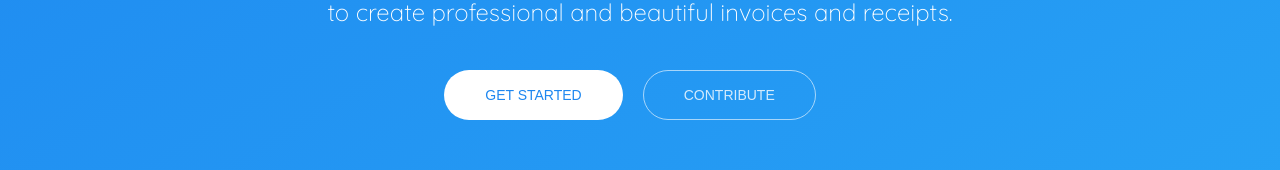
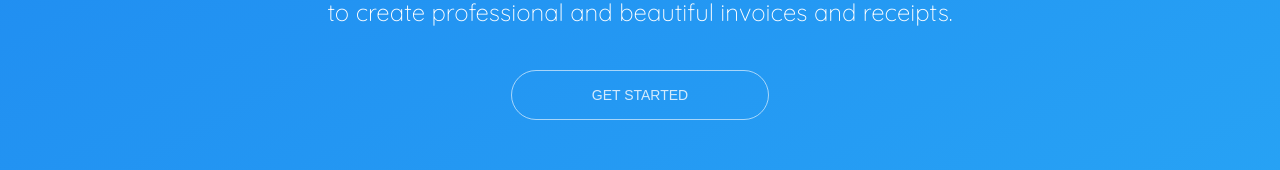
Before and after one commit to LaniJ/invoice-dragon, a Next.js app: page / in a window 1280 px wide. Shown: the part 473-643 px from the top of the page. Built offline with nearby package versions, Linux system fonts and the light colour scheme.

Commit message:
modified landing page design to remove the contribut button leading to github and links to the template selector page

```diff
--- a/src/components/Home/HomePage.jsx
+++ b/src/components/Home/HomePage.jsx
@@ -1,19 +1,20 @@
 import styles from './homePage.module.scss';
-import Header from './Header';
+import Header from '../Header/Header';
+import Link from 'next/link';
+
 
 const HomePage = () => {
   return (
     <div className={styles.wrapper}>
-      <Header />
+      {/* <Header /> */}
       <div className={styles.main}>
         <h1 className={styles.text__lead}>Invoice Generator</h1>
         <svg xmlns="http://www.w3.org/2000/svg" width="168" height="155" fill="#ffffff" viewBox="0 0 256 256"><path d="M216,40H40A16,16,0,0,0,24,56V208a8,8,0,0,0,11.58,7.15L64,200.94l28.42,14.21a8,8,0,0,0,7.16,0L128,200.94l28.42,14.21a8,8,0,0,0,7.16,0L192,200.94l28.42,14.21A8,8,0,0,0,232,208V56A16,16,0,0,0,216,40ZM176,144H80a8,8,0,0,1,0-16h96a8,8,0,0,1,0,16Zm0-32H80a8,8,0,0,1,0-16h96a8,8,0,0,1,0,16Z"></path></svg>
         <h1 className={styles.text__lead}>Invoice generator app is a quick and easy way <br /> to create professional and beautiful invoices and receipts.</h1>
         <div className={styles.page__btns}>
-          <button className={`${styles.btn} ${styles.btn__primary}`}>GET STARTED</button>
-          <a href="https://github.com/LaniJ/Invoice-Receipt-Generator" target="_blank">
-            <button className={`${styles.btn} ${styles.btn__secondary}`}>CONTRIBUTE</button>
-          </a>
+          <Link href="http://localhost:3000/templates">
+            <button className={`${styles.btn} ${styles.btn__secondary}`}>GET STARTED</button>
+          </Link>
         </div>
       </div>
       <div className={styles.footer}>
--- a/src/components/Home/homePage.module.scss
+++ b/src/components/Home/homePage.module.scss
@@ -1,14 +1,18 @@
-.header {
-  display: flex;
-  justify-content: space-between;
-  align-items: center;
-  padding: 20px 40px;
-  font-size: 24px;
-}
+// .header {
+//   display: flex;
+//   justify-content: space-between;
+//   align-items: center;
+//   padding: 20px 40px;
+//   font-size: 24px;
+// }
+
+// .pageLogo {
+//   cursor: pointer;
+// }
 
 .wrapper {
-  // background-color: #1e87f0;
-  height: 100vh;
+  background-color: #1e87f0;
+  // height: 100vh;
   color: #FFFFFF;
   background: 50% 17vh no-repeat,linear-gradient(to left top,#28a5f5,#1e87f0) 0 0 no-repeat;
 
@@ -33,14 +37,14 @@
   display: flex;
 
   .btn {
-    padding: 0 40px;
+    padding: 0 80px;
     line-height: 53px;
     font-size: 14px;
     border-radius: 30px;
     cursor: pointer;
     outline: none;
     border: 1px solid transparent;
-    margin-right: 20px;
+    // margin-right: 20px;
     line-height: 48px;
     transition: .1s ease-in-out;
     transition-property: color,background-color,border-color;
```
